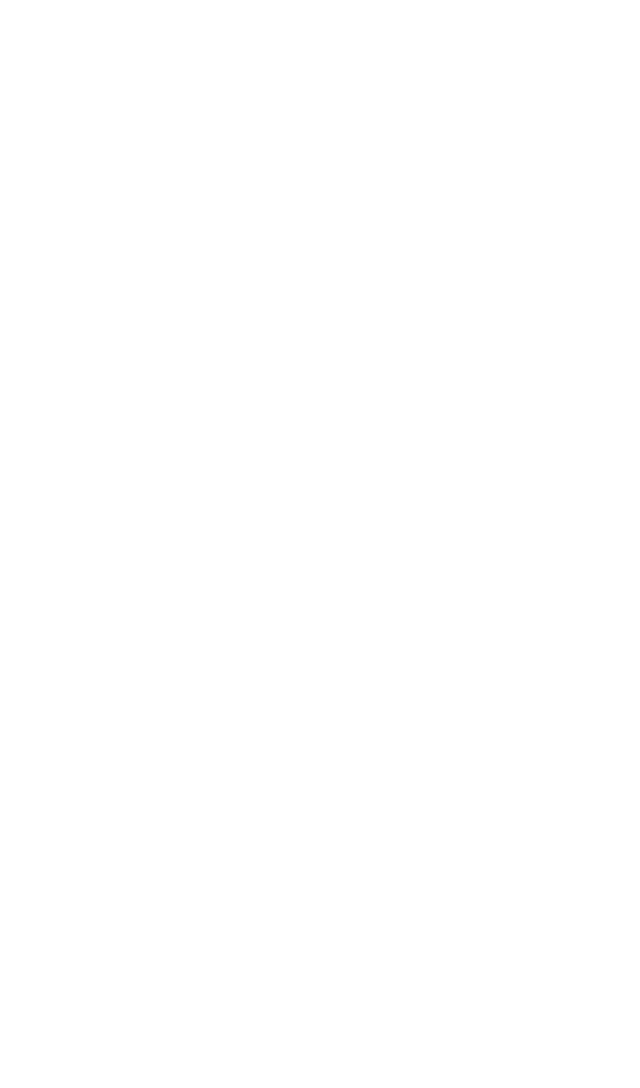
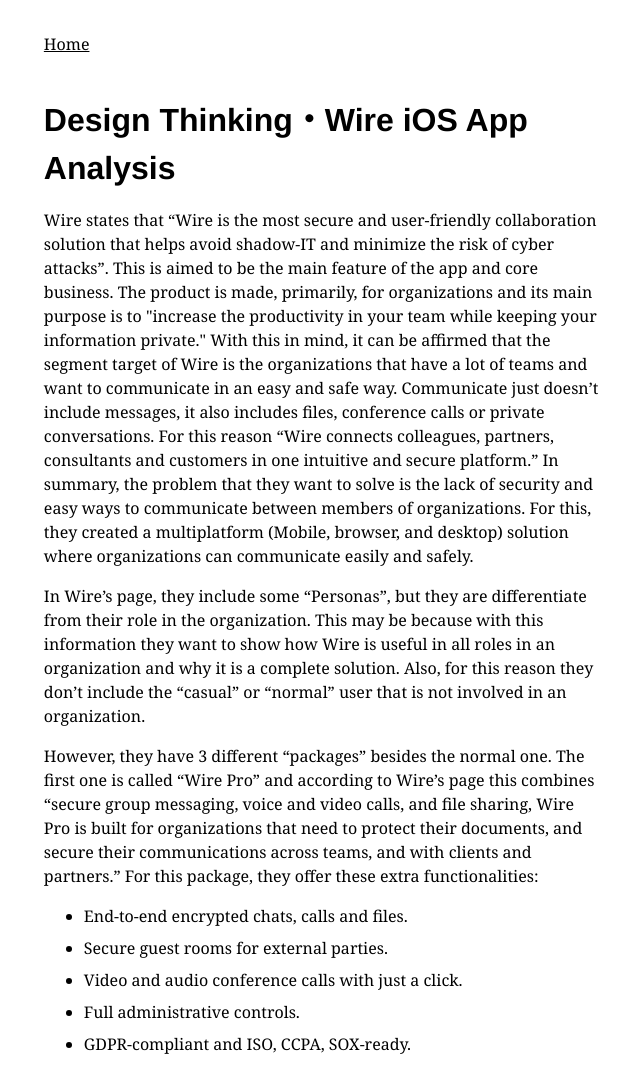
Before and after one commit to cpotdevin/OsmAnd-ios-Analysis, a plain HTML site: page design-thinking/index.html in a window 1280 px wide. Shown: the whole page, without its empty margins (317-957 px from the left). Before the commit the page ends 800 px from the top, so only its background shows below. Drawn offline with Linux system fonts and the light colour scheme; files that its build step writes are made by us from their sources.

Commit message:
Design thinking stuff added but not finished

```diff
--- a/design-thinking/index.html
+++ b/design-thinking/index.html
@@ -1,12 +1,51 @@
 <!DOCTYPE html>
 <html lang="en">
+
 <head>
     <meta name="viewport" content="width=device-width, initial-scale=1">
     <title>Design Thinking・Wire iOS App Analysis</title>
-        <link rel="stylesheet" type="text/css" href="typesafe.css" />
-        <link rel="stylesheet" type="text/css" href="index.css" />
+    <link rel="stylesheet" type="text/css" href="/typesafe.css" />
+    <link rel="stylesheet" type="text/css" href="/index.css" />
 </head>
+
 <body>
+    <p><a href="/index.html">Home</a></p>
+    <h1>Design Thinking・Wire iOS App Analysis</h1>
 
+    <p>
+        Wire states that “Wire is the most secure and user-friendly collaboration solution that helps avoid shadow-IT
+        and minimize the risk of cyber attacks”. This is aimed to be the main feature of the app and core business. The
+        product is made, primarily, for organizations and its main purpose is to "increase the productivity in your team
+        while keeping your information private." With this in mind, it can be affirmed that the segment target of Wire
+        is the organizations that have a lot of teams and want to communicate in an easy and safe way. Communicate just
+        doesn’t include messages, it also includes files, conference calls or private conversations. For this reason
+        “Wire connects colleagues, partners, consultants and customers in one intuitive and secure platform.” In
+        summary, the problem that they want to solve is the lack of security and easy ways to communicate between
+        members of organizations. For this, they created a multiplatform (Mobile, browser, and desktop) solution where
+        organizations can communicate easily and safely.
+    </p>
+
+    <p>
+        In Wire’s page, they include some “Personas”, but they are differentiate from their role in the organization.
+        This may be because with this information they want to show how Wire is useful in all roles in an organization
+        and why it is a complete solution. Also, for this reason they don’t include the “casual” or “normal” user that
+        is not involved in an organization.
+    </p>
+
+    <p>
+        However, they have 3 different “packages” besides the normal one. The first one is called “Wire Pro” and
+        according to Wire’s page this combines “secure group messaging, voice and video calls, and file sharing, Wire
+        Pro is built for organizations that need to protect their documents, and secure their communications across
+        teams, and with clients and partners.” For this package, they offer these extra functionalities:
+    </p>
+
+    <ul>
+        <li>End-to-end encrypted chats, calls and files.</li>
+        <li>Secure guest rooms for external parties.</li>
+        <li>Video and audio conference calls with just a click.</li>
+        <li>Full administrative controls.</li>
+        <li>GDPR-compliant and ISO, CCPA, SOX-ready. </li>
+    </ul>
 </body>
+
 </html>
```
Also changed, not shown: index.html (+16 -6 lines). Lines whose indentation alone changed are shown as unchanged.
